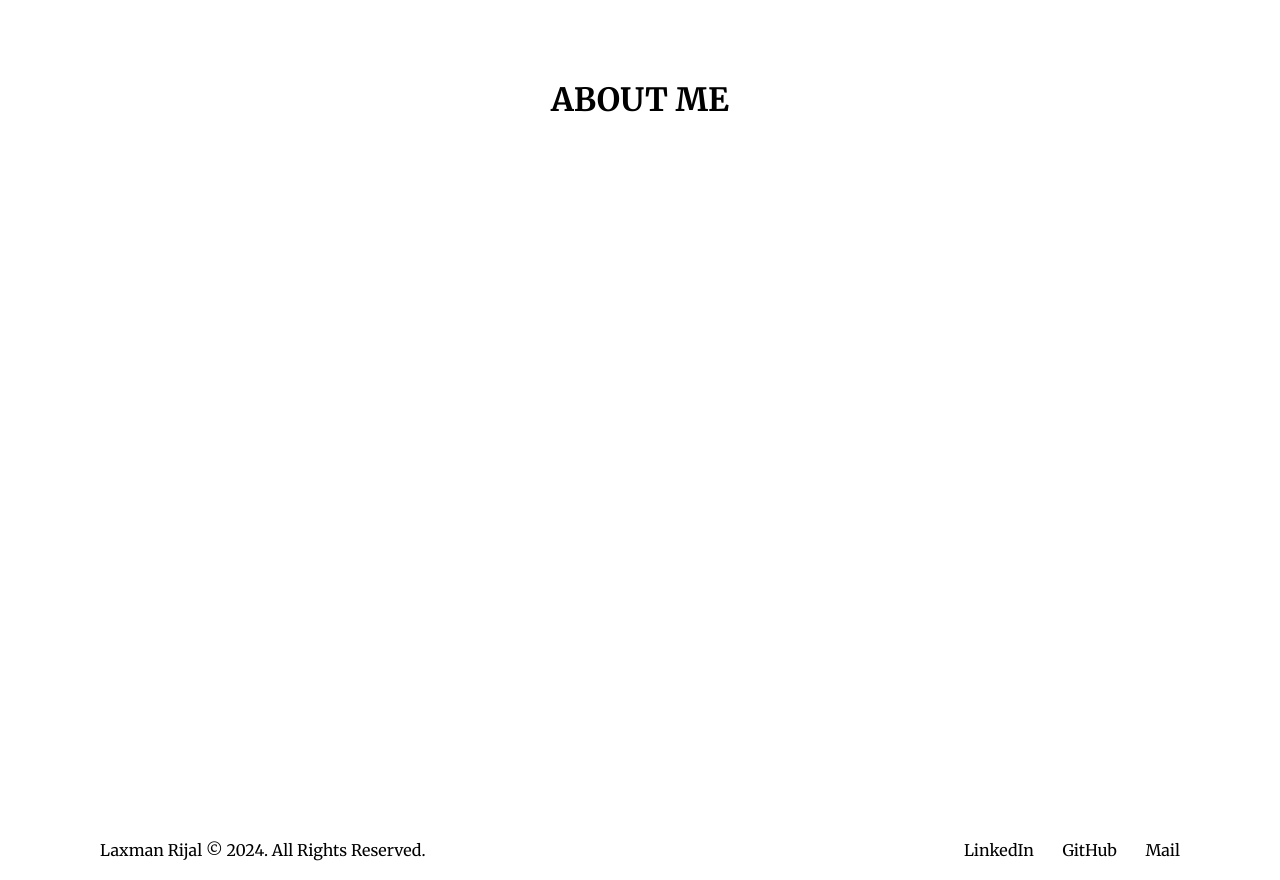
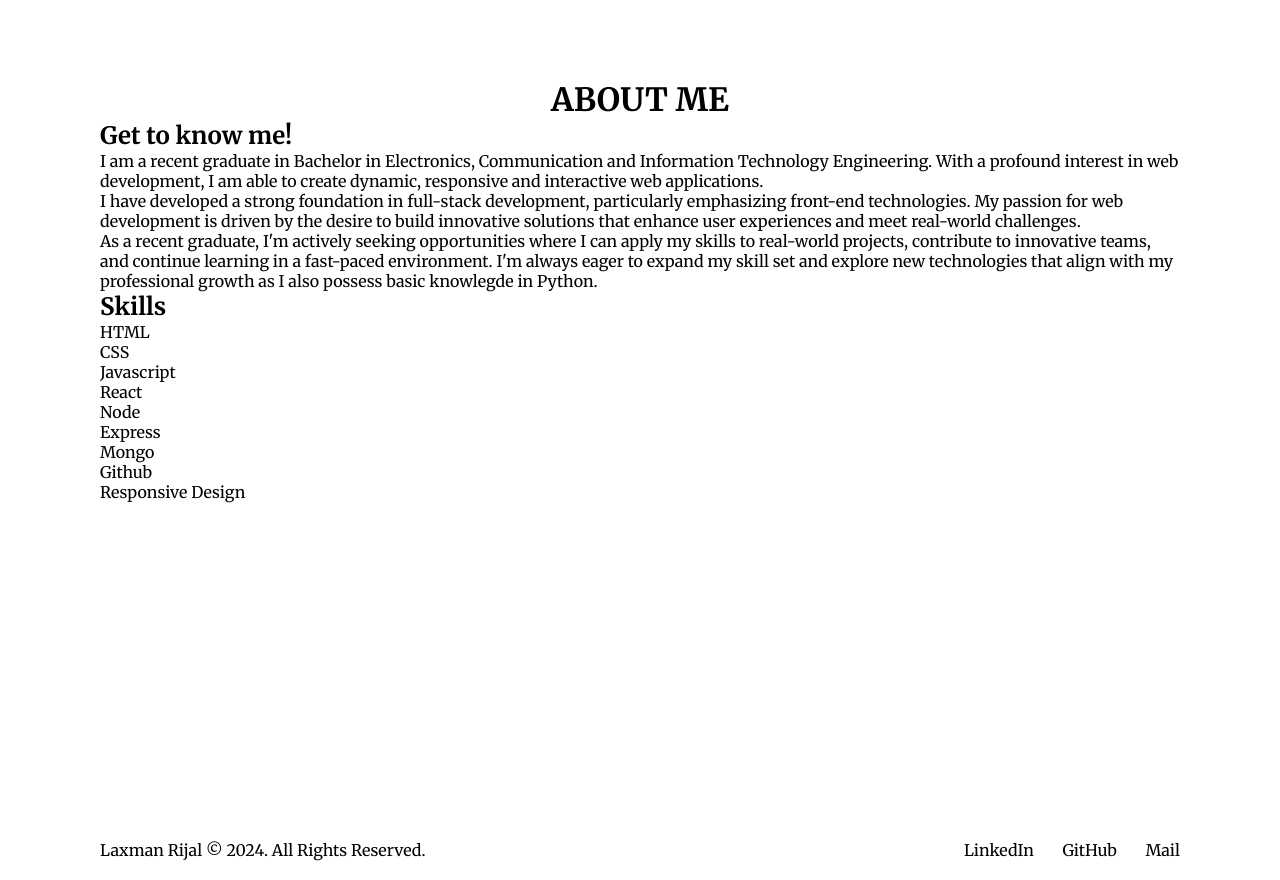
Before and after one commit to laxman1892/portfolio, a React (Vite) app: page / in a window 1280 px wide. Shown: the part 820-1700 px from the top of the page. Built offline with nearby package versions, Linux system fonts and the light colour scheme.

Commit message:
added content in about section

```diff
--- a/src/Body.jsx
+++ b/src/Body.jsx
@@ -104,10 +104,42 @@ function Body() {
 
           <div className="about scroll-content">
             <h1 className="about-header">
-            <Fade cascade delay={200} damping={0.1} >
+            <Fade cascade delay={200} damping={0.05} >
             ABOUT ME
             </Fade>
             </h1>
+              <div className="about-content">
+                  <div className="about-left">
+                  <Fade cascade damping={0.5} direction="left" delay={500}>
+                    <h2>Get to know me!</h2>
+                    <p>
+                    I am a recent graduate in Bachelor in Electronics, Communication and Information Technology Engineering. With a profound interest in web development, I am able to create dynamic, responsive and interactive web applications.
+                    </p>
+                    <p>
+                    I have developed a strong foundation in full-stack development, particularly emphasizing front-end technologies. My passion for web development is driven by the desire to build innovative solutions that enhance user experiences and meet real-world challenges.
+                  </p>
+                  <p>
+                    As a recent graduate, I&apos;m actively seeking opportunities where I can apply my skills to real-world projects, contribute to innovative teams, and continue learning in a fast-paced environment. I&apos;m always eager to expand my skill set and explore new technologies that align with my professional growth as I also possess basic knowlegde in Python.
+                  </p>
+                  </Fade>
+                  </div>
+                  <div className="about-right">
+                  <Fade cascade damping={0.5} direction="right" delay={1000}>
+                    <h2>Skills</h2>
+                    <div className="skills-content">
+                      <p>HTML</p>
+                      <p>CSS</p>
+                      <p>Javascript</p>
+                      <p>React</p>
+                      <p>Node</p>
+                      <p>Express</p>
+                      <p>Mongo</p>
+                      <p>Github</p>
+                      <p>Responsive Design</p>
+                    </div>
+                    </Fade>
+                  </div>
+              </div>
           </div>
         </div>
       )}
```
